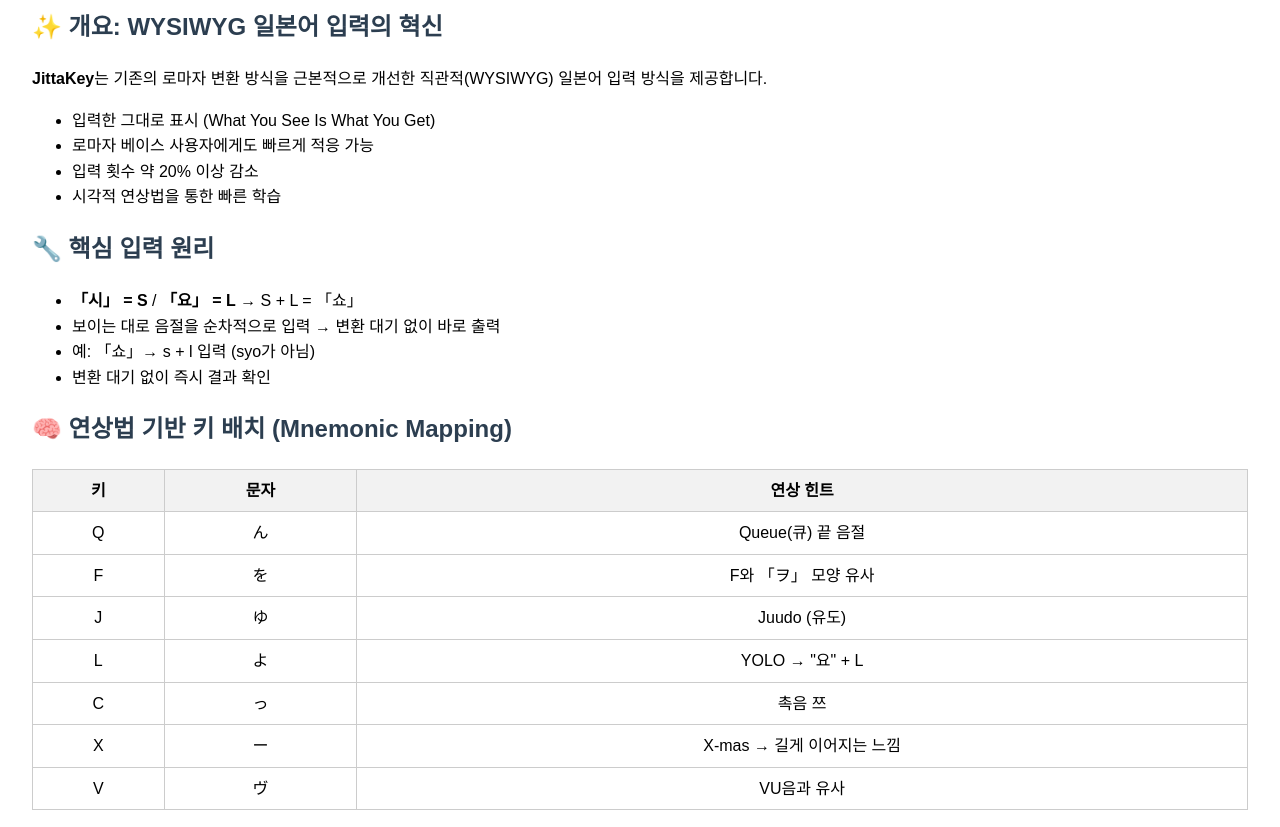
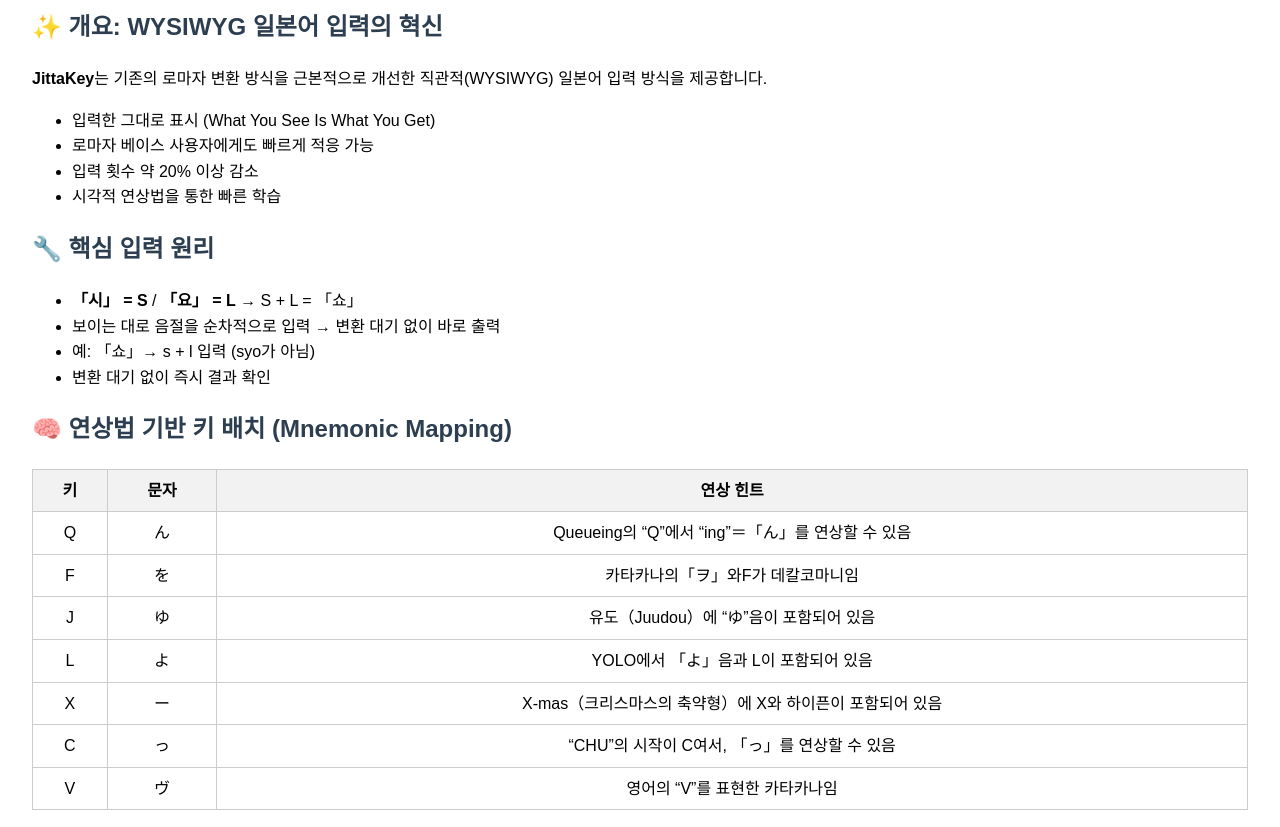
Before and after one commit to sunny00777180/jittakey-manual, a plain HTML site: page manual-ko.html in a window 1280 px wide. Shown: the part 97-924 px from the top of the page. Drawn offline with Linux system fonts and the light colour scheme.

Commit message:
Update manual-ko.html

```diff
--- a/manual-ko.html
+++ b/manual-ko.html
@@ -40,13 +40,13 @@
     <tr><th>키</th><th>문자</th><th>연상 힌트</th></tr>
   </thead>
   <tbody>
-    <tr><td>Q</td><td>ん</td><td>Queue(큐) 끝 음절</td></tr>
-    <tr><td>F</td><td>を</td><td>F와 「ヲ」 모양 유사</td></tr>
-    <tr><td>J</td><td>ゆ</td><td>Juudo (유도)</td></tr>
-    <tr><td>L</td><td>よ</td><td>YOLO → "요" + L</td></tr>
-    <tr><td>C</td><td>っ</td><td>촉음 쯔</td></tr>
-    <tr><td>X</td><td>ー</td><td>X-mas → 길게 이어지는 느낌</td></tr>
-    <tr><td>V</td><td>ヴ</td><td>VU음과 유사</td></tr>
+    <tr><td>Q</td><td>ん</td><td>Queueing의 “Q”에서 “ing”＝「ん」를 연상할 수 있음</td></tr>
+    <tr><td>F</td><td>を</td><td>카타카나의「ヲ」와F가 데칼코마니임</td></tr>
+    <tr><td>J</td><td>ゆ</td><td>유도（Juudou）에 “ゆ”음이 포함되어 있음</td></tr>
+    <tr><td>L</td><td>よ</td><td>YOLO에서 「よ」음과 L이 포함되어 있음</td></tr>
+    <tr><td>X</td><td>ー</td><td>X-mas（크리스마스의 축약형）에 X와 하이픈이 포함되어 있음</td></tr>
+    <tr><td>C</td><td>っ</td><td>“CHU”의 시작이 C여서, 「っ」를 연상할 수 있음</td></tr>
+    <tr><td>V</td><td>ヴ</td><td>영어의 “V”를 표현한 카타카나임</td></tr>
   </tbody>
 </table>
 
```
